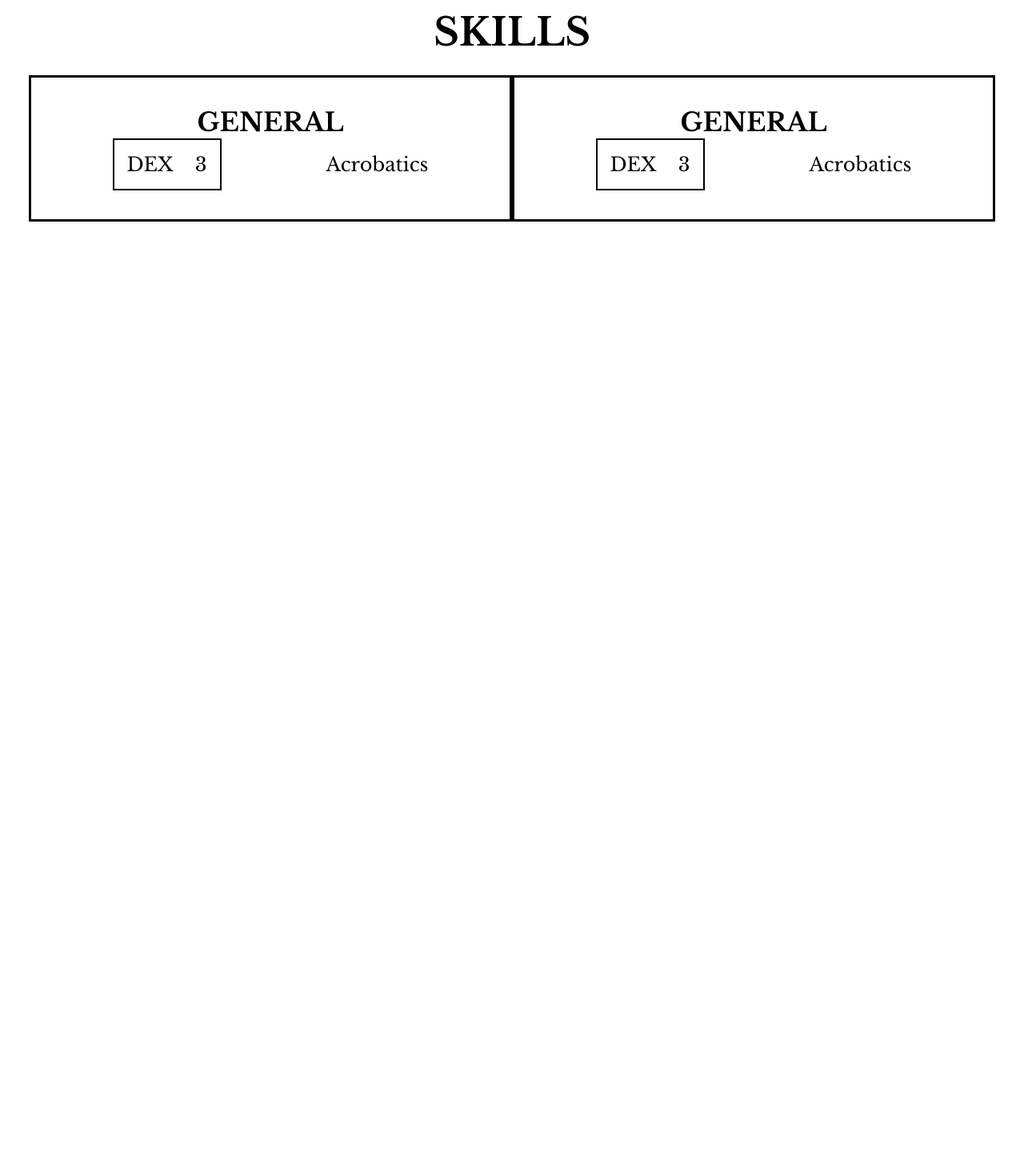
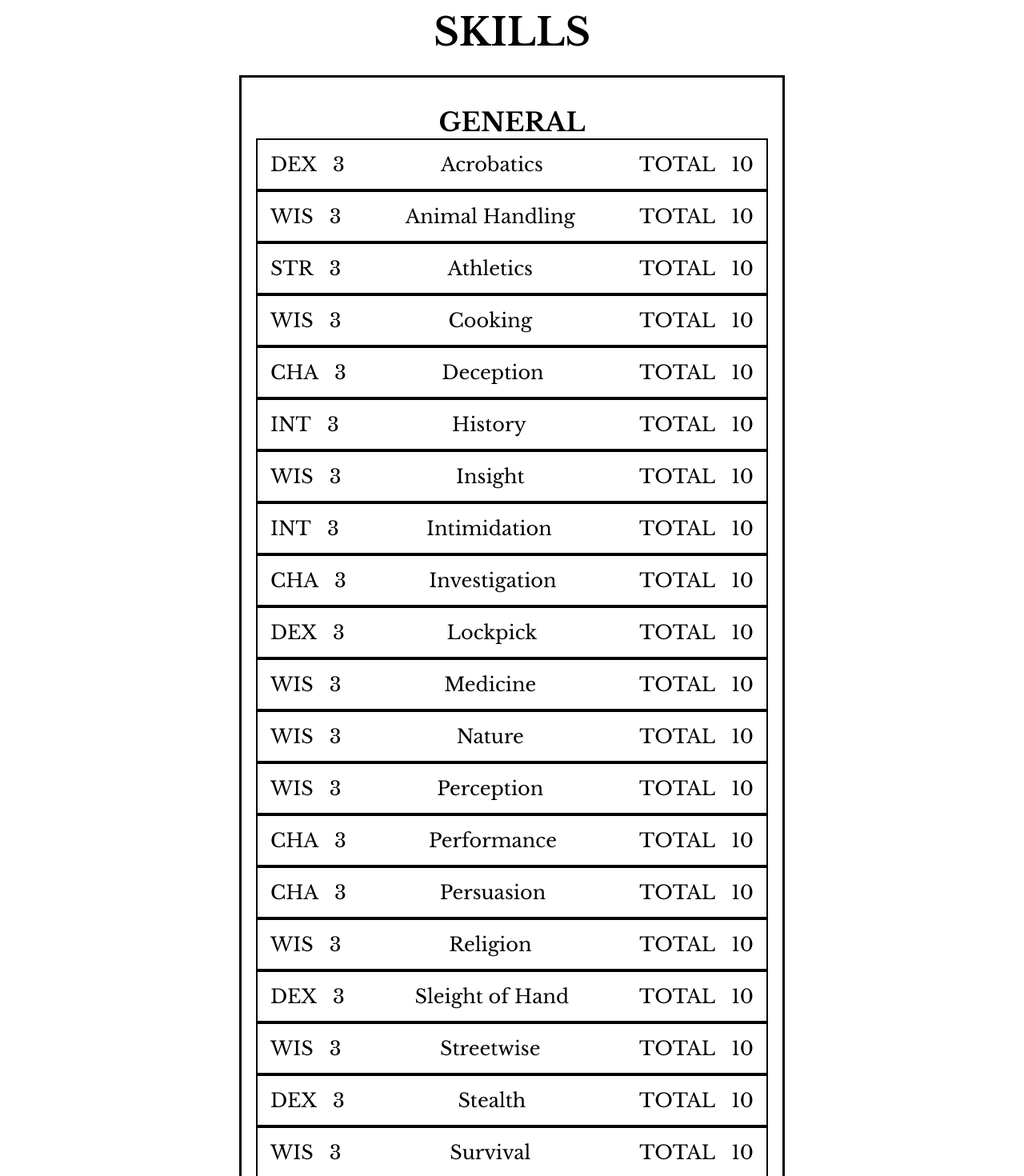
Before and after one commit to broadaciousb/outlanders, a React (Create React App) app: page /new-character in a window 1280 px wide. Shown: the part 1980-3450 px from the top of the page at 80% size. Before the commit the page ends 2414 px from the top, so only its background shows below. Built offline with nearby package versions, Linux system fonts and the light colour scheme; no server answers.

Commit message:
fix: Revise skill section styling, added more skills

```diff
--- a/src/Pages/NewCharacter.jsx
+++ b/src/Pages/NewCharacter.jsx
@@ -149,20 +149,223 @@
               <h3 className="skill__category--title">GENERAL</h3>
               <div className="skill">
                 <div className="skill__stat">
-                  <div className="skill__stat--name">DEX</div>
+                  <div>DEX</div>
                   <div className="skill__stat--mod">3</div>
                 </div>
                 <div className="skill__name">Acrobatics</div>
+                <div className="skill__score">
+                  <div>TOTAL</div>
+                  <div className="skill__score--total">10</div>
+                </div>
               </div>
-            </div>
-            <div className="skill__category">
-              <h3 className="skill__category--title">GENERAL</h3>
               <div className="skill">
                 <div className="skill__stat">
-                  <div className="skill__stat--name">DEX</div>
+                  <div>WIS</div>
                   <div className="skill__stat--mod">3</div>
                 </div>
-                <div className="skill__name">Acrobatics</div>
+                <div className="skill__name">Animal Handling</div>
+                <div className="skill__score">
+                  <div>TOTAL</div>
+                  <div className="skill__score--total">10</div>
+                </div>
+              </div>
+              <div className="skill">
+                <div className="skill__stat">
+                  <div>STR</div>
+                  <div className="skill__stat--mod">3</div>
+                </div>
+                <div className="skill__name">Athletics</div>
+                <div className="skill__score">
+                  <div>TOTAL</div>
+                  <div className="skill__score--total">10</div>
+                </div>
+              </div>
+              <div className="skill">
+                <div className="skill__stat">
+                  <div>WIS</div>
+                  <div className="skill__stat--mod">3</div>
+                </div>
+                <div className="skill__name">Cooking</div>
+                <div className="skill__score">
+                  <div>TOTAL</div>
+                  <div className="skill__score--total">10</div>
+                </div>
+              </div>
+              <div className="skill">
+                <div className="skill__stat">
+                  <div>CHA</div>
+                  <div className="skill__stat--mod">3</div>
+                </div>
+                <div className="skill__name">Deception</div>
+                <div className="skill__score">
+                  <div>TOTAL</div>
+                  <div className="skill__score--total">10</div>
+                </div>
+              </div>
+              <div className="skill">
+                <div className="skill__stat">
+                  <div>INT</div>
+                  <div className="skill__stat--mod">3</div>
+                </div>
+                <div className="skill__name">History</div>
+                <div className="skill__score">
+                  <div>TOTAL</div>
+                  <div className="skill__score--total">10</div>
+                </div>
+              </div>
+              <div className="skill">
+                <div className="skill__stat">
+                  <div>WIS</div>
+                  <div className="skill__stat--mod">3</div>
+                </div>
+                <div className="skill__name">Insight</div>
+                <div className="skill__score">
+                  <div>TOTAL</div>
+                  <div className="skill__score--total">10</div>
+                </div>
+              </div>
+              <div className="skill">
+                <div className="skill__stat">
+                  <div>INT</div>
+                  <div className="skill__stat--mod">3</div>
+                </div>
+                <div className="skill__name">Intimidation</div>
+                <div className="skill__score">
+                  <div>TOTAL</div>
+                  <div className="skill__score--total">10</div>
+                </div>
+              </div>
+              <div className="skill">
+                <div className="skill__stat">
+                  <div>CHA</div>
+                  <div className="skill__stat--mod">3</div>
+                </div>
+                <div className="skill__name">Investigation</div>
+                <div className="skill__score">
+                  <div>TOTAL</div>
+                  <div className="skill__score--total">10</div>
+                </div>
+              </div>
+              <div className="skill">
+                <div className="skill__stat">
+                  <div>DEX</div>
+                  <div className="skill__stat--mod">3</div>
+                </div>
+                <div className="skill__name">Lockpick</div>
+                <div className="skill__score">
+                  <div>TOTAL</div>
+                  <div className="skill__score--total">10</div>
+                </div>
+              </div>
+              <div className="skill">
+                <div className="skill__stat">
+                  <div>WIS</div>
+                  <div className="skill__stat--mod">3</div>
+                </div>
+                <div className="skill__name">Medicine</div>
+                <div className="skill__score">
+                  <div>TOTAL</div>
+                  <div className="skill__score--total">10</div>
+                </div>
+              </div>
+              <div className="skill">
+                <div className="skill__stat">
+                  <div>WIS</div>
+                  <div className="skill__stat--mod">3</div>
+                </div>
+                <div className="skill__name">Nature</div>
+                <div className="skill__score">
+                  <div>TOTAL</div>
+                  <div className="skill__score--total">10</div>
+                </div>
+              </div>
+              <div className="skill">
+                <div className="skill__stat">
+                  <div>WIS</div>
+                  <div className="skill__stat--mod">3</div>
+                </div>
+                <div className="skill__name">Perception</div>
+                <div className="skill__score">
+                  <div>TOTAL</div>
+                  <div className="skill__score--total">10</div>
+                </div>
+              </div>
+              <div className="skill">
+                <div className="skill__stat">
+                  <div>CHA</div>
+                  <div className="skill__stat--mod">3</div>
+                </div>
+                <div className="skill__name">Performance</div>
+                <div className="skill__score">
+                  <div>TOTAL</div>
+                  <div className="skill__score--total">10</div>
+                </div>
+              </div>
+              <div className="skill">
+                <div className="skill__stat">
+                  <div>CHA</div>
+                  <div className="skill__stat--mod">3</div>
+                </div>
+                <div className="skill__name">Persuasion</div>
+                <div className="skill__score">
+                  <div>TOTAL</div>
+                  <div className="skill__score--total">10</div>
+                </div>
+              </div>
+              <div className="skill">
+                <div className="skill__stat">
+                  <div>WIS</div>
+                  <div className="skill__stat--mod">3</div>
+                </div>
+                <div className="skill__name">Religion</div>
+                <div className="skill__score">
+                  <div>TOTAL</div>
+                  <div className="skill__score--total">10</div>
+                </div>
+              </div>
+              <div className="skill">
+                <div className="skill__stat">
+                  <div>DEX</div>
+                  <div className="skill__stat--mod">3</div>
+                </div>
+                <div className="skill__name">Sleight of Hand</div>
+                <div className="skill__score">
+                  <div>TOTAL</div>
+                  <div className="skill__score--total">10</div>
+                </div>
+              </div>
+              <div className="skill">
+                <div className="skill__stat">
+                  <div>WIS</div>
+                  <div className="skill__stat--mod">3</div>
+                </div>
+                <div className="skill__name">Streetwise</div>
+                <div className="skill__score">
+                  <div>TOTAL</div>
+                  <div className="skill__score--total">10</div>
+                </div>
+              </div>
+              <div className="skill">
+                <div className="skill__stat">
+                  <div>DEX</div>
+                  <div className="skill__stat--mod">3</div>
+                </div>
+                <div className="skill__name">Stealth</div>
+                <div className="skill__score">
+                  <div>TOTAL</div>
+                  <div className="skill__score--total">10</div>
+                </div>
+              </div>
+              <div className="skill">
+                <div className="skill__stat">
+                  <div>WIS</div>
+                  <div className="skill__stat--mod">3</div>
+                </div>
+                <div className="skill__name">Survival</div>
+                <div className="skill__score">
+                  <div>TOTAL</div>
+                  <div className="skill__score--total">10</div>
+                </div>
               </div>
             </div>
           </div>
--- a/src/index.css
+++ b/src/index.css
@@ -333,20 +333,21 @@
 .skill {
   display: flex;
   align-items: center;
-  justify-content: space-around;
+  justify-content: space-between;
   font-size: 24px;
   width: 100%;
+  padding: 16px;
+  border: 2px solid black;
 }
 
-.skill__stat {
+.skill__stat,
+.skill__score {
   display: flex;
+  justify-content: center;
   align-items: center;
-  justify-content: space-between;
-  padding: 16px;
-  border: 2px solid black;
-  min-width: 100px;
 }
 
-.skill__stat--mod {
-
+.skill__stat--mod,
+.skill__score--total {
+  margin-left: 20px;
 }
```
